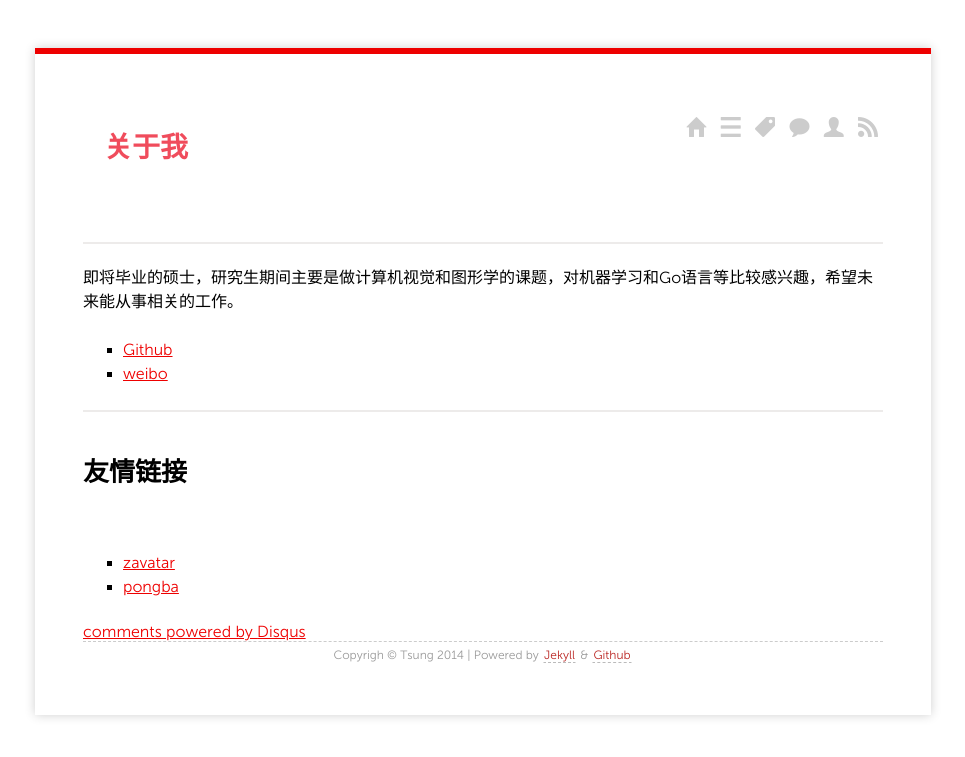
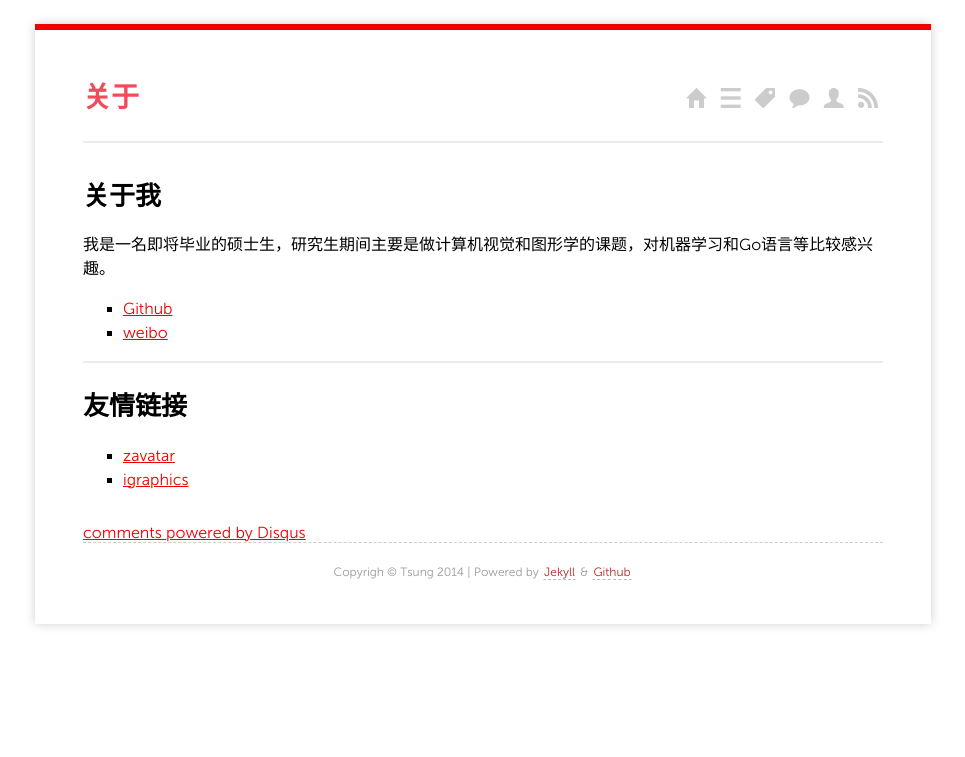
Before and after one commit to JiaxiangZheng/octman, a Jekyll site: the page built from about/index.md, in a window 1280 px wide. Shown: the top 757 px of the page, without its empty margins (157-1122 px from the left). Built offline with Jekyll 4.4.1, drawn with Linux system fonts in a browser that asks for light colours; comment, search, counter and statistics services are not loaded.

Commit message:
adjust the css

```diff
--- a/_config.yml
+++ b/_config.yml
@@ -1,7 +1,6 @@
 markdown: kramdown
 baseurl: /
 permalink: /:year/:month/:title/
-url: http://octman.com
 author: Tsung
 pygments: true
 paginate: 10
--- a/_layouts/post.html
+++ b/_layouts/post.html
@@ -2,8 +2,8 @@
 layout: default
 ---
 <section class="post">
-
 {{ content }}
+</section>
 
 <span class="share">
 <!-- JiaThis Button BEGIN -->
@@ -21,7 +21,6 @@ layout: default
 <!-- JiaThis Button END -->
 </span>
 
-</section>
 
 <section class="meta">
 <span class="author">
--- a/about/index.md
+++ b/about/index.md
@@ -1,10 +1,12 @@
 ---
-title: 关于我
+title: 关于
 layout: page
 comments: yes
 ---
 
-即将毕业的硕士，研究生期间主要是做计算机视觉和图形学的课题，对机器学习和Go语言等比较感兴趣，希望未来能从事相关的工作。
+## 关于我
+
+我是一名即将毕业的硕士生，研究生期间主要是做计算机视觉和图形学的课题，对机器学习和Go语言等比较感兴趣。
 
 * [Github](https://github.com/JiaxiangZheng)
 * [weibo](http://weibo.com/jxtsung)
@@ -14,4 +16,4 @@ comments: yes
 ## 友情链接
 
 - [zavatar](http://zavatar.co/)
-- [pongba](http://mindhacks.cn/)
+- [igraphics](http://igraphics.me)
--- a/media/css/screen.css
+++ b/media/css/screen.css
@@ -30,6 +30,10 @@ li time {
 }
 blockquote, q {
 	quotes: none;
+	font-style: italic;
+    border-left: 0.5em solid #edebea;
+	padding: 0em 0em 0em 1em;
+	background-color: #f3f3f3;
 }
 blockquote:before, blockquote:after,
 q:before, q:after {
@@ -52,13 +56,15 @@ body{
     color:#000000;
     background-color:#ffffff;
 }
-
+section.post {
+	margin: 2em auto 2em auto;
+}
 body>div {
     width: 70%;
     min-width: 32em;
     max-width: 50em;
-    padding: 3em 3em 1.5em;
-    margin: 3em auto;
+    padding: 1.5em 3em;
+    margin: 1.5em auto;
     background-color: #fff;
     -moz-box-shadow: 0 0 10px 0 #cfcfcf;
     -webkit-box-shadow: 0 0 10px 0 #cfcfcf;
@@ -70,21 +76,15 @@ h1, h2, h3, h4 {
 }
 h1 {
     font-size: 1.75em;
-    line-height: 1.75em;
-	margin: 0 0 1.75em 0;
+	line-height: 1.75em;
 	background-color: #fff;
 	color: #f04c5c;
-	display: inline-block;
-	padding: 0.75em;
 }
 h2 {
     font-size: 1.625em;
-    line-height: 3.0em;
-    margin: 0 0 1.5em 0;
 }
 h3 {
     font-size: 1.25em;
-    line-height: 1.5em;
     margin: 1.2em 0 1.0em 0;
 }
 h4 {
@@ -93,7 +93,6 @@ h4 {
 }
 p, ul, ol, dl {
     line-height: 1.5em;
-    margin: 0 0 1.5em 0;
 }
 p.intro {
     font-size: 1.5em;
@@ -117,9 +116,7 @@ code, pre {
 pre {
     border-left: 0.5em solid #edebea;
     overflow: auto;
-    font-family: monospace;
-    font-size: 0.8em;
-    padding: 0.8;
+    padding: 0.8em;
     margin: 0 0 1.5em;
 	background-color: #f3f3f3;
 }
@@ -188,8 +185,14 @@ dl .meta {
 
 }
 
-.listing-item time{color:#999999;}
-.listing-seperator{font-weight:bold;}
+.listing-item time {
+	color:#999999;
+}
+.listing-seperator {
+	font-weight:bold;
+	font-size: 120%;
+	margin: 1em 0em;
+}
 
 
 .paginator {
```
Also changed, not shown: README.md.
